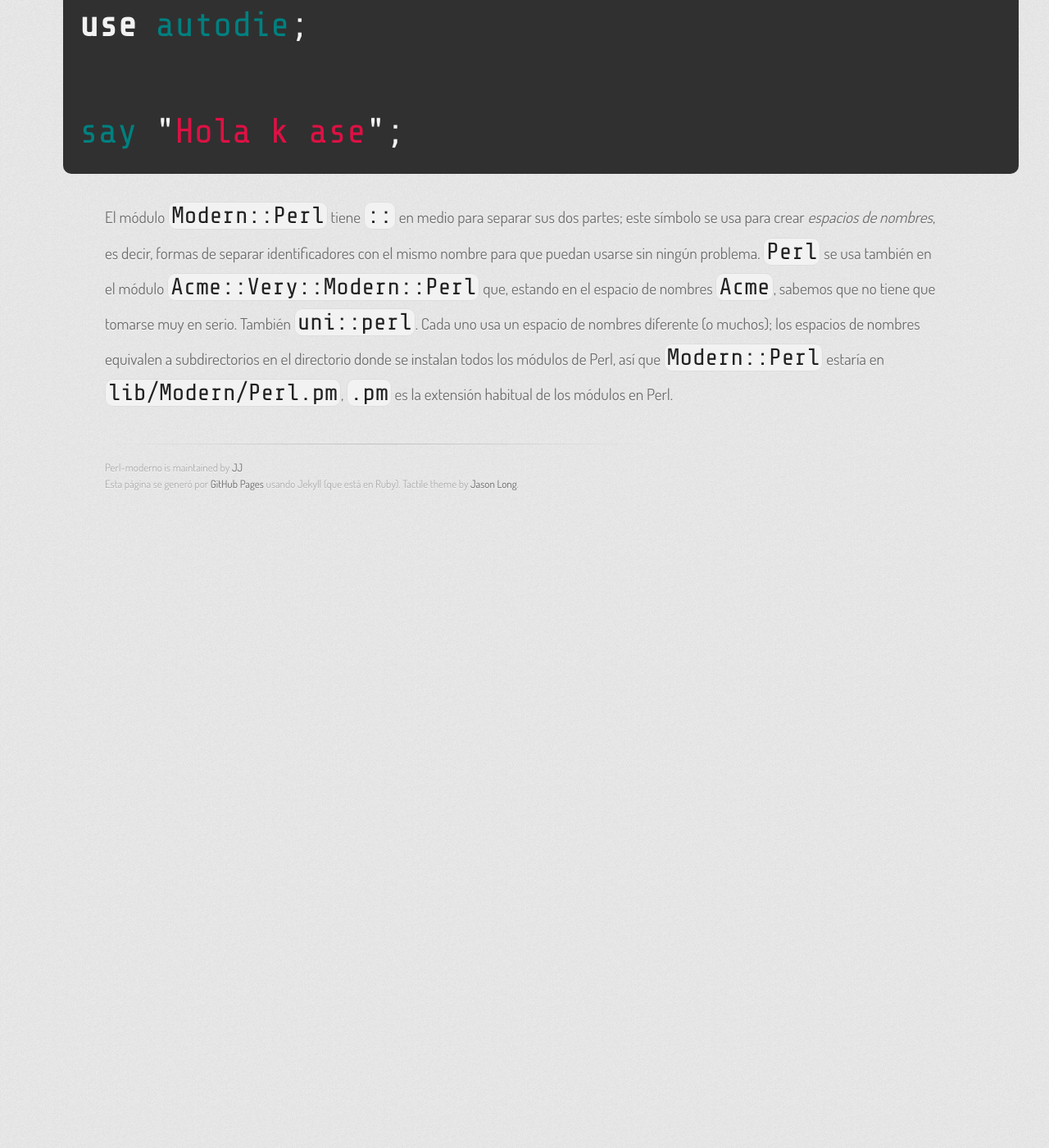
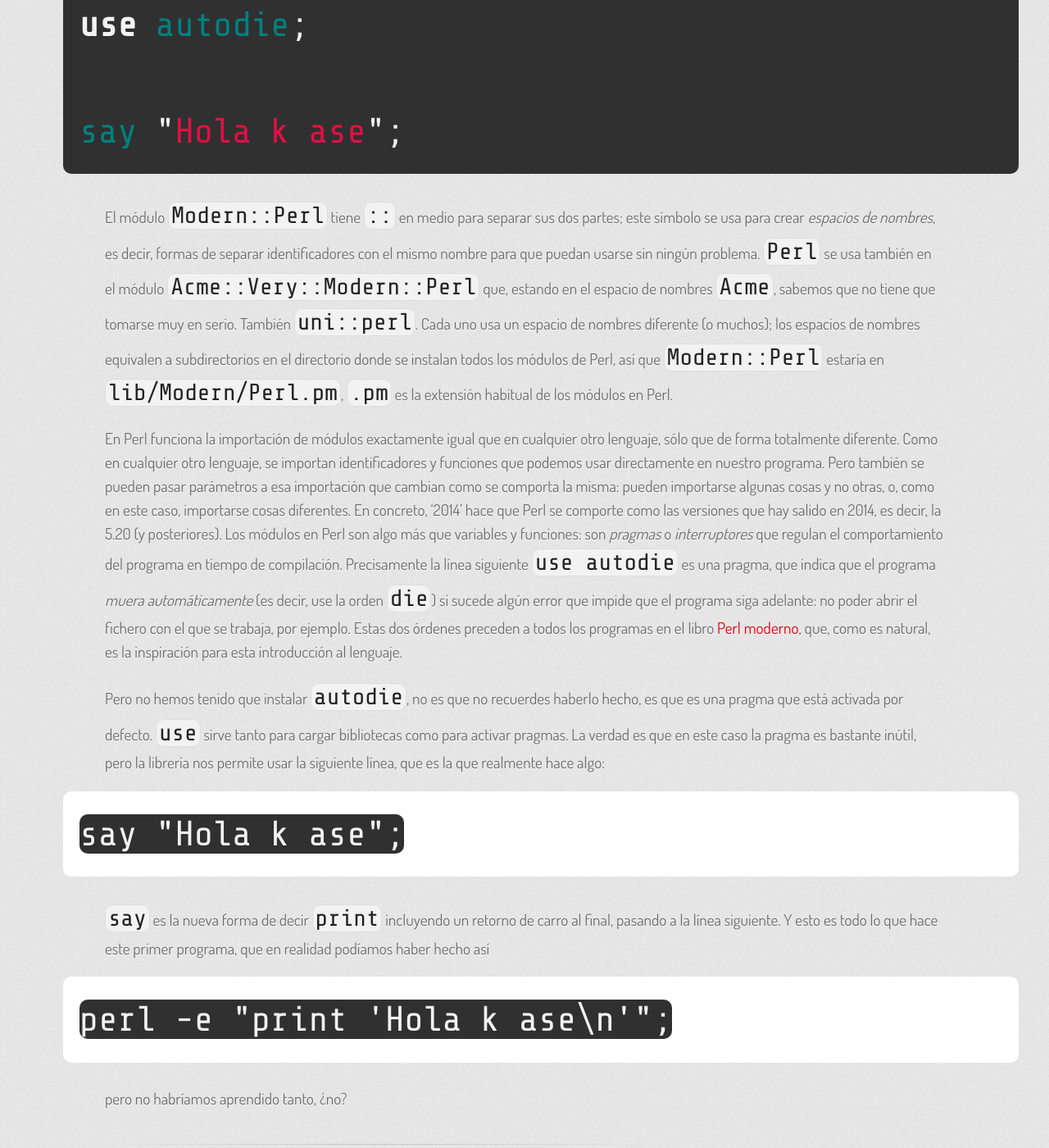
Before and after one commit to JJ/perl-moderno, a Jekyll site: the page built from index.md, in a window 1280 px wide and 1400 px high, scrolled down 10803 px. Shown: the whole window at 82% size. Built offline with Jekyll 4.4.1, drawn with Linux system fonts in a browser that asks for light colours; some web fonts are replaced; before the commit the page ends 11433 px from its top, so only the background shows below that.

Commit message:
Sync gh-pages with master

```diff
--- a/index.md
+++ b/index.md
@@ -332,3 +332,39 @@ nombres equivalen a subdirectorios en el directorio donde se instalan
 todos los módulos de Perl, así que `Modern::Perl` estaría en
 `lib/Modern/Perl.pm`, `.pm` es la extensión habitual de los módulos en
 Perl.
+
+En Perl funciona la importación de módulos exactamente igual que en
+cualquier otro lenguaje, sólo que de forma totalmente diferente. Como
+en cualquier otro lenguaje, se importan identificadores y funciones
+que podemos usar directamente en nuestro programa. Pero también se
+pueden pasar parámetros a esa importación que cambian como se comporta
+la misma: pueden importarse algunas cosas y no otras, o, como en este
+caso, importarse cosas diferentes. En concreto, '2014' hace que Perl
+se comporte como las versiones que hay salido en 2014, es decir,
+la 5.20 (y posteriores). Los módulos en Perl son algo más que
+variables y funciones: son *pragmas* o *interruptores* que regulan el
+comportamiento del programa en tiempo de compilación. Precisamente la
+línea siguiente `use autodie` es una pragma, que indica que el
+programa *muera automáticamente* (es decir, use la orden `die`) si
+sucede algún error que impide que el programa siga adelante: no poder
+abrir el fichero con el que se trabaja, por ejemplo. Estas dos órdenes
+preceden a todos los programas en el libro
+[Perl moderno](http://onyxneon.com/books/modern_perl/), que, como es
+natural, es la inspiración para esta introducción al lenguaje.
+
+Pero no hemos tenido que instalar `autodie`, no es que no recuerdes
+haberlo hecho, es que es una pragma que está activada por
+defecto. `use` sirve tanto para cargar bibliotecas como para activar
+pragmas. La verdad es que en este caso la pragma es bastante inútil,
+pero la librería nos permite usar la siguiente línea, que es la que
+realmente hace algo:
+
+	say "Hola k ase";
+
+`say` es la nueva forma de decir `print` incluyendo un retorno de
+carro al final, pasando a la línea siguiente. Y esto es todo lo que
+hace este primer programa, que en realidad podíamos haber hecho así
+
+	perl -e "print 'Hola k ase\n'";
+
+pero no habríamos aprendido tanto, ¿no?
```
Also changed, not shown: README.md.
